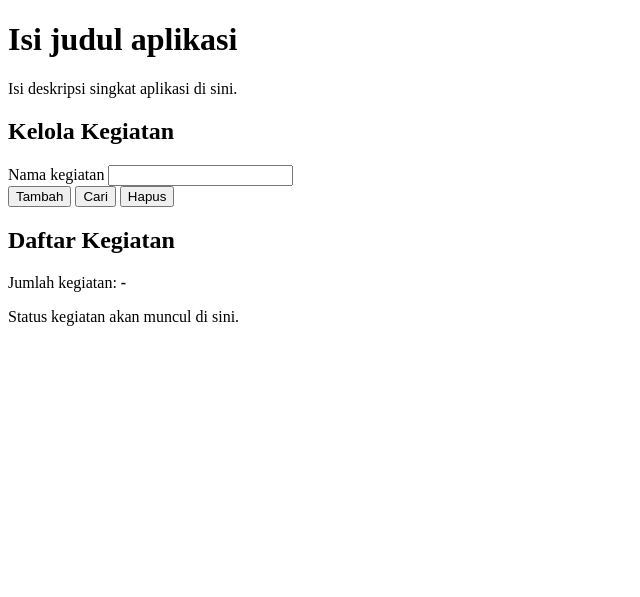
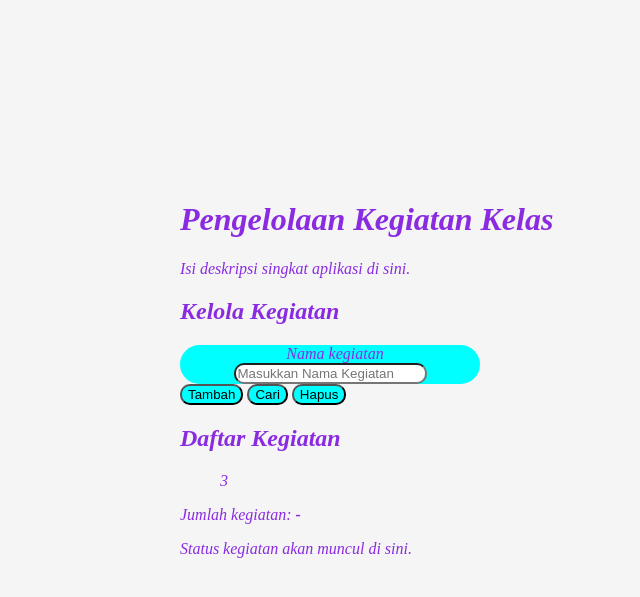
Before and after one commit to Fahri-rpl2/ProyekAkhir_2026_4422, a plain HTML site: page index.html in a window 1280 px wide. Shown: the whole page, without its empty margins (0-640 px from the left). Drawn offline with Linux system fonts and the light colour scheme.

Commit message:
initial: project starter update

```diff
--- a/index.html
+++ b/index.html
@@ -15,7 +15,7 @@
 <body>
   <main class="container">
     <header class="kepala-halaman">
-      <h1>Isi judul aplikasi</h1>
+      <h1>Pengelolaan Kegiatan Kelas</h1>
       <p>Isi deskripsi singkat aplikasi di sini.</p>
     </header>
 
@@ -28,13 +28,13 @@
            Gunakan type="button" pada ketiga tombol. -->
       <div class="form-baris">
         <label for="">Nama kegiatan</label>
-        <input type="" id="" placeholder="">
+        <input type="text" id="inputKegiatan" placeholder="Masukkan Nama Kegiatan">
       </div>
 
       <div class="aksi">
-        <button type="button" id="">Tambah</button>
-        <button type="button" id="">Cari</button>
-        <button type="button" id="">Hapus</button>
+        <button type="button" id="btnTambah">Tambah</button>
+        <button type="button" id="btnCari">Cari</button>
+        <button type="button" id="btnHapus">Hapus</button>
       </div>
     </section>
 
@@ -44,7 +44,9 @@
       <!-- TODO HTML-03:
            Lengkapi ID untuk daftar, jumlah, dan pesan status.
            Acuan ID: daftarKegiatan, totalKegiatan, pesanStatus. -->
-      <ol id=""></ol>
+      <ol id="daftarKegiatan"></ol>
+      <ol id="totalKegiatan"></ol>
+      <ol id="pesanStatus"></ol>
 
       <p class="ringkasan">Jumlah kegiatan: <strong id="">-</strong></p>
       <p id="" aria-live="polite">Status kegiatan akan muncul di sini.</p>
--- a/style.css
+++ b/style.css
@@ -9,44 +9,74 @@
 /* Disediakan guru: ukuran elemen mencakup padding dan border. */
 * {
   box-sizing: border-box;
+
 }
 
 /* TODO CSS-01: Atur jenis font, warna teks, warna latar belakang,
    margin, dan padding dasar halaman. */
 body {
+  background-color: whitesmoke;
+  font-style: italic;
+  color: blueviolet;
+  margin: 100px;
+  padding: 50px;
 }
 
 /* TODO CSS-02: Atur lebar konten, posisi, padding, margin,
    border dan border-radius seperlunya. */
 .container {
+  border: 10px;
+  border-radius: 100px;
+  padding: 20px;
+  margin: 10px;
 }
 
 .kepala-halaman {
+
 }
 
 .panel {
+
 }
 
 /* TODO CSS-03: Atur ukuran input, padding, jarak antar elemen,
    warna tombol, dan tampilan yang konsisten. */
 .form-baris {
+  box-sizing: content-box;
+  background-color: aqua;
+  border-radius: 100px;
+  width: 300px;
+  object-position: center;
+  text-align: center;
+
 }
 
 .form-baris label {
+
+  padding-left: 10px;
 }
 
 .form-baris input {
+  padding-right: 10px;
+  border-radius: 10px;
 }
 
 .aksi {
+
+
 }
 
 .aksi button {
+  border-radius: 10px;
+  background-color: aqua;
 }
+
+
 
 /* TODO CSS-04: Rapikan daftar kegiatan, jumlah kegiatan, dan pesan
    status. Bedakan tampilan status berhasil dan gagal. */
 #daftarKegiatan {
+
 }
 
 #daftarKegiatan li {
```
